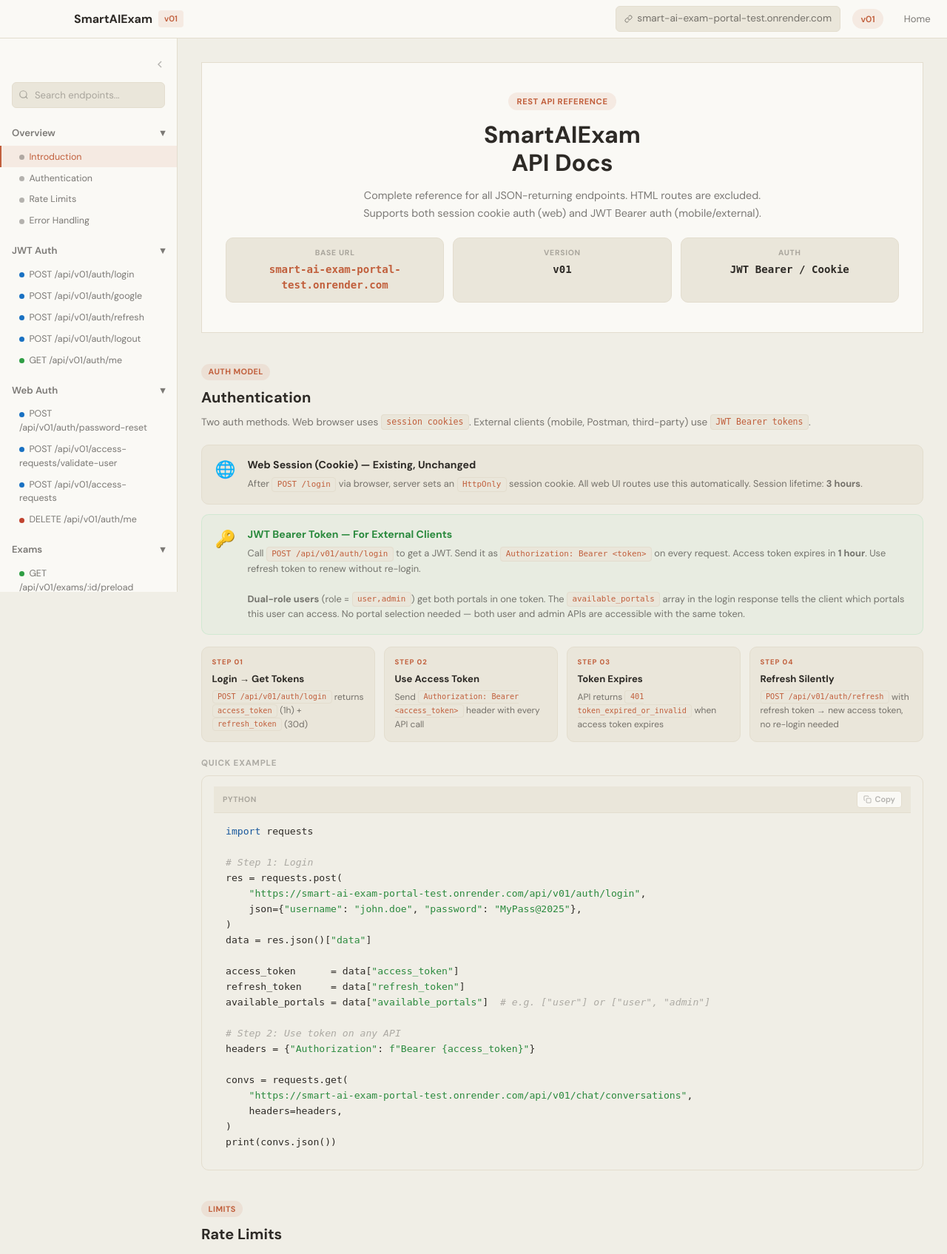
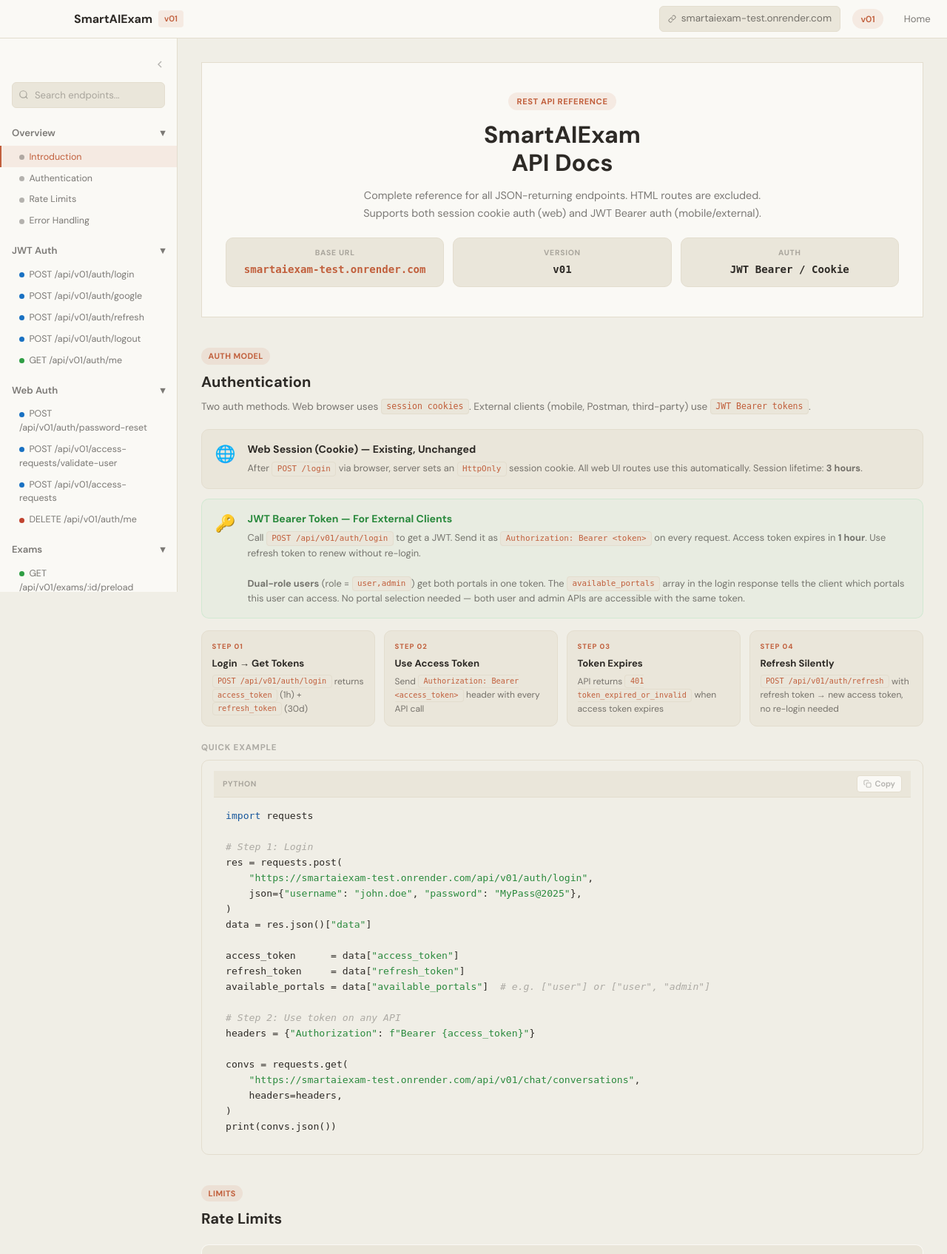
Before and after one commit to exam-portal-desk/ai-exam-portal-test, a Flask app: page /api-docs in a window 1280 px wide. Shown: the top 1695 px of the page at 74% size. Run offline with Flask 3, Linux system fonts and the light colour scheme; some libraries are stand-ins or nearby versions; grey boxes are pictures that could not be loaded.

Commit message:
New host - singapore server

```diff
--- a/templates/api_docs.html
+++ b/templates/api_docs.html
@@ -5,7 +5,7 @@
 
 <script>
 const API_CONFIG = {
-  baseUrl: "https://smart-ai-exam-portal-test.onrender.com",
+  baseUrl: "https://smartaiexam-test.onrender.com",
   version: "v01",
   year:    new Date().getFullYear()
 };
```
